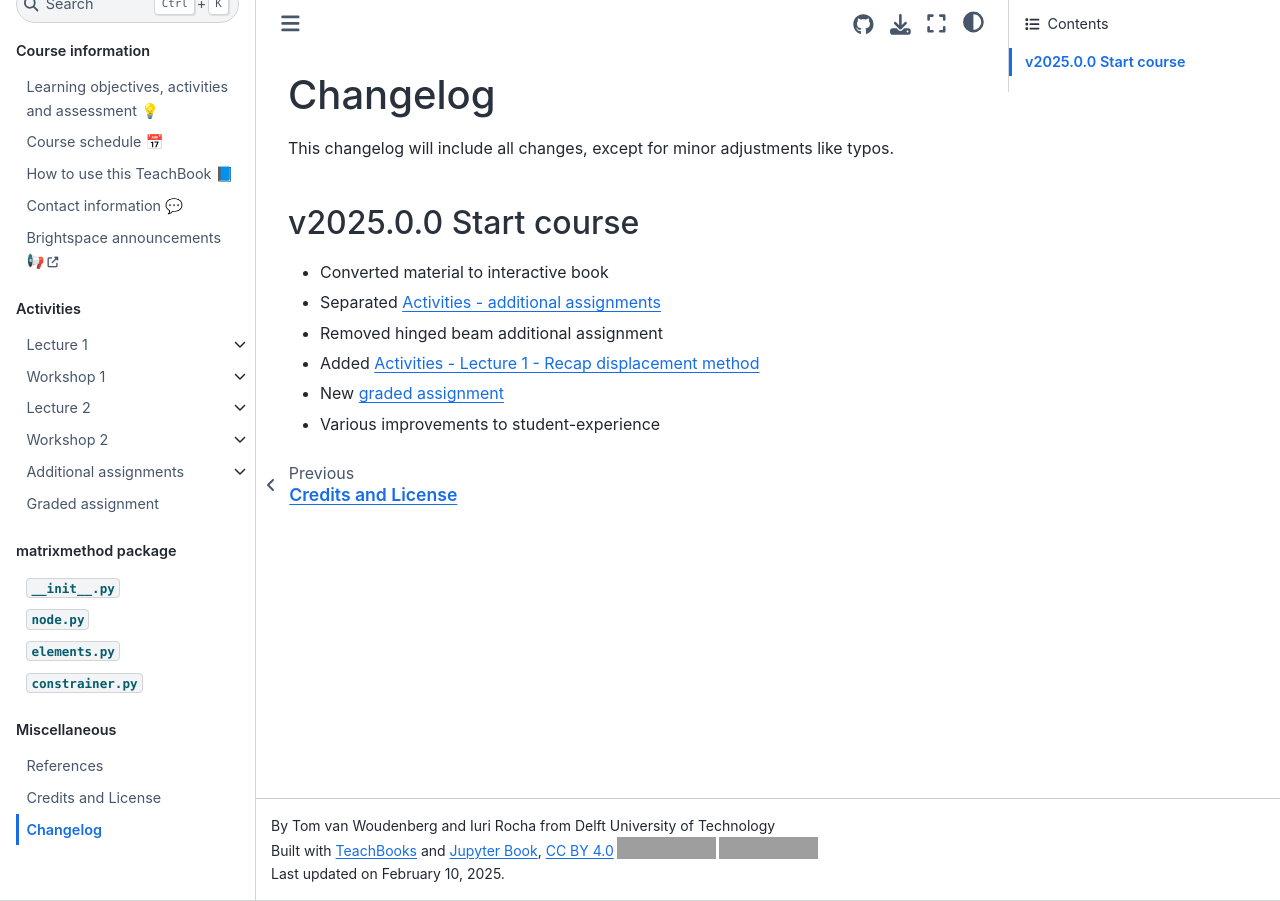
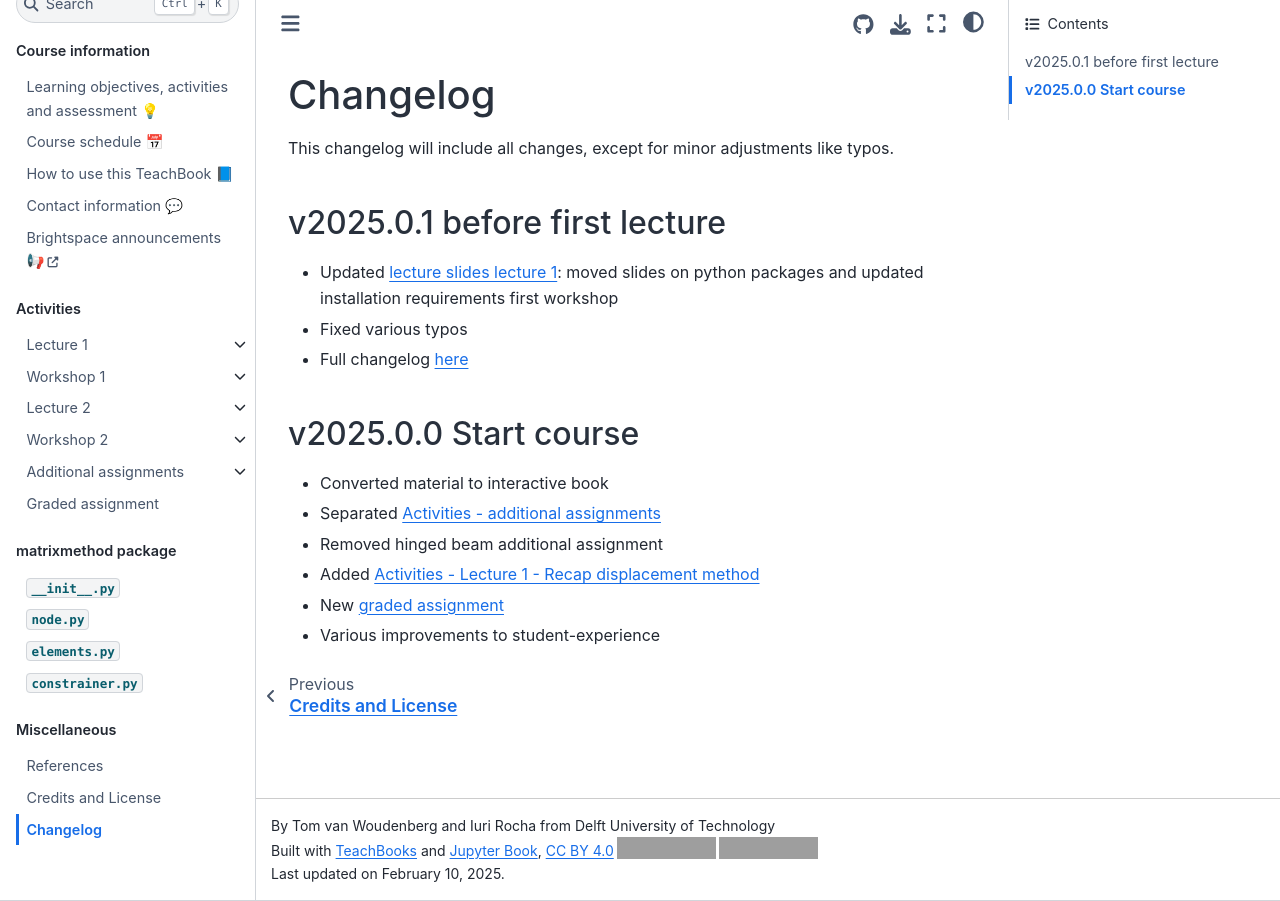
Before and after one commit to sophietenhoor/book, a Jupyter Book: the page built from book/changelog.md, in a window 1280 px wide. Built offline with Jupyter Book 1.0.4 settings and Sphinx 7.4.7 and the Sphinx Book theme 1.1.4, drawn with Linux system fonts in a browser that asks for light colours; comment, search, counter and statistics services are not loaded; grey boxes are pictures that could not be loaded.

Commit message:
Updated changelog

```diff
--- a/book/changelog.md
+++ b/book/changelog.md
@@ -1,6 +1,11 @@
 # Changelog
 
 This changelog will include all changes, except for minor adjustments like typos.
+
+## v2025.0.1 before first lecture
+- Updated [lecture slides lecture 1](./lecture1.md): moved slides on python packages and updated installation requirements first workshop
+- Fixed various typos
+- Full changelog [here](https://github.com/CIEM5000-2025/book/releases/tag/v2025.0.1)
 
 ## v2025.0.0 Start course
 - Converted material to interactive book
```
Also changed, not shown: book/lecture1.md (+1 -1 lines).
